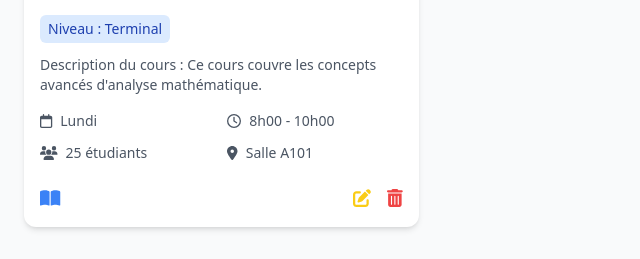
After one commit to abdelouafir/Youdemy, a PHP site: page /app/Views/dashboard/Enseignant/Enseignant.php in a window 1280 px wide. The commit adds this page. Shown: the part 925-1184 px from the top of the page, without its empty margins (0-640 px from the left). Run offline with PHP 8.4, Linux system fonts and the light colour scheme; some libraries are stand-ins or nearby versions.

Commit message:
HIS-10: start les function de Enseignant

```diff
--- a/app/Views/dashboard/Enseignant.php
+++ /dev/null
@@ -1,2 +0,0 @@
-
-.
--- /dev/null
+++ b/app/Views/dashboard/Enseignant/Enseignant.php
@@ -0,0 +1,139 @@
+<!DOCTYPE html>
+<html lang="fr">
+<head>
+    <meta charset="UTF-8">
+    <meta name="viewport" content="width=device-width, initial-scale=1.0">
+    <title>Gestion des Cours</title>
+    <script src="https://cdn.tailwindcss.com"></script>
+    <script src="https://cdnjs.cloudflare.com/ajax/libs/font-awesome/6.5.1/js/all.min.js"></script>
+</head>
+<body class="bg-gray-50 min-h-screen">
+    <!-- Hero Section -->
+    <div class="bg-gradient-to-r from-blue-600 to-blue-800 text-white">
+        <div class="max-w-7xl mx-auto px-4 md:px-6 py-12 md:py-16">
+            <div class="grid md:grid-cols-2 gap-8 items-center">
+                <div>
+                    <h1 class="text-4xl md:text-5xl font-bold mb-4">
+                        Bienvenue sur votre <br>
+                        plateforme de cours
+                    </h1>
+                    <p class="text-lg md:text-xl text-blue-100 mb-8">
+                        Gérez facilement vos cours, suivez vos élèves et organisez votre emploi du temps en un seul endroit.
+                    </p>
+                    <div class="flex flex-col sm:flex-row gap-4">
+                        <button class="px-6 py-3 bg-white text-blue-600 font-semibold rounded-lg hover:bg-blue-50 transition-colors">
+                            Commencer
+                        </button>
+                        <button class="px-6 py-3 bg-blue-700 text-white font-semibold rounded-lg hover:bg-blue-600 transition-colors">
+                            En savoir plus
+                        </button>
+                    </div>
+                </div>
+                <div class="hidden md:block">
+                    <div class="relative">
+                        <div class="absolute inset-0 bg-blue-900/20 rounded-lg backdrop-blur-sm"></div>
+                        <img
+                            src="/api/placeholder/600/400"
+                            alt="Illustration cours"
+                            class="w-full h-auto rounded-lg shadow-xl"
+                        >
+                    </div>
+                </div>
+            </div>
+        </div>
+    </div>
+
+    <!-- Header -->
+    <div class="max-w-7xl mx-auto my-8 px-4 md:px-6">
+        <div class="bg-white rounded-xl shadow-sm p-4 md:p-6">
+            <div class="flex flex-col md:flex-row justify-between items-center gap-4">
+                <h1 class="text-2xl md:text-3xl font-bold text-gray-800">Mes Cours</h1>
+                <div class="flex flex-col md:flex-row gap-3 w-full md:w-auto">
+                    <div class="relative w-full md:w-80">
+                        <i class="fas fa-search absolute left-3 top-1/2 -translate-y-1/2 text-gray-400"></i>
+                        <input
+                            type="text"
+                            id="searchInput"
+                            placeholder="Rechercher un cours..."
+                            class="w-full pl-10 pr-4 py-2 border border-gray-200 rounded-lg focus:ring-2 focus:ring-blue-500 focus:border-blue-500 transition-colors"
+                        >
+                    </div>
+                    <button class="flex items-center justify-center gap-2 px-4 py-2 bg-white border border-gray-200 rounded-lg hover:bg-gray-50 transition-colors">
+                        <i class="fas fa-filter text-gray-600"></i>
+                        <span>Filtres</span>
+                    </button>
+                </div>
+            </div>
+        </div>
+    </div>
+
+    <!-- Grid des cours -->
+    <div id="coursesGrid" class="max-w-7xl mx-auto px-4 md:px-6 grid grid-cols-1 md:grid-cols-2 lg:grid-cols-3 gap-6 mb-8">
+    <div class="bg-white rounded-xl shadow-md overflow-hidden hover:shadow-lg transition-shadow duration-300">
+    <!-- Section image -->
+    <div class="relative h-48">
+        <img
+            src="/api/placeholder/400/320"
+            alt="Titre du cours"
+            class="w-full h-full object-cover"
+        >
+        <div class="absolute inset-0 bg-gradient-to-t from-black/60 to-transparent"></div>
+        <div class="absolute bottom-0 left-0 right-0 p-4 text-white">
+            <h2 class="text-xl font-bold">Titre du cours</h2>
+            <p class="text-sm opacity-90">Enseignant : M. Dupont</p>
+        </div>
+    </div>
+
+    <!-- Contenu -->
+    <div class="p-4">
+        <span class="inline-block px-2 py-1 bg-blue-100 text-blue-800 text-sm font-medium rounded-md">
+            Niveau : Terminal
+        </span>
+
+        <p class="mt-3 text-sm text-gray-600">
+            Description du cours : Ce cours couvre les concepts avancés d'analyse mathématique.
+        </p>
+
+        <div class="mt-4 grid grid-cols-2 gap-3">
+            <div class="flex items-center gap-2 text-gray-600">
+                <i class="far fa-calendar text-sm"></i>
+                <span class="text-sm">Lundi</span>
+            </div>
+            <div class="flex items-center gap-2 text-gray-600">
+                <i class="far fa-clock text-sm"></i>
+                <span class="text-sm">8h00 - 10h00</span>
+            </div>
+            <div class="flex items-center gap-2 text-gray-600">
+                <i class="fas fa-users text-sm"></i>
+                <span class="text-sm">25 étudiants</span>
+            </div>
+            <div class="flex items-center gap-2 text-gray-600">
+                <i class="fas fa-map-marker-alt text-sm"></i>
+                <span class="text-sm">Salle A101</span>
+            </div>
+        </div>
+
+        <div class="mt-6 flex justify-between items-center">
+            <!-- Lire plus -->
+            <a href="#read-more" class="text-blue-500 hover:text-blue-600 transition-colors" title="Lire plus">
+                <i class="fas fa-book-open text-lg"></i>
+            </a>
+            <div class="flex items-center gap-4">
+                <!-- Modifier -->
+                <a href="#edit" class="text-yellow-400 hover:text-yellow-500 transition-colors" title="Modifier">
+                    <i class="fas fa-edit text-lg"></i>
+                </a>
+                <!-- Supprimer -->
+                <a href="#delete" class="text-red-500 hover:text-red-600 transition-colors" title="Supprimer">
+                    <i class="fas fa-trash-alt text-lg"></i>
+                </a>
+            </div>
+        </div>
+    </div>
+</div>
+
+    </div>
+
+
+</body>
+</html>
```
Also changed, not shown: app/Views/dashboard/courses/course_start.php (line endings or trailing spaces).
